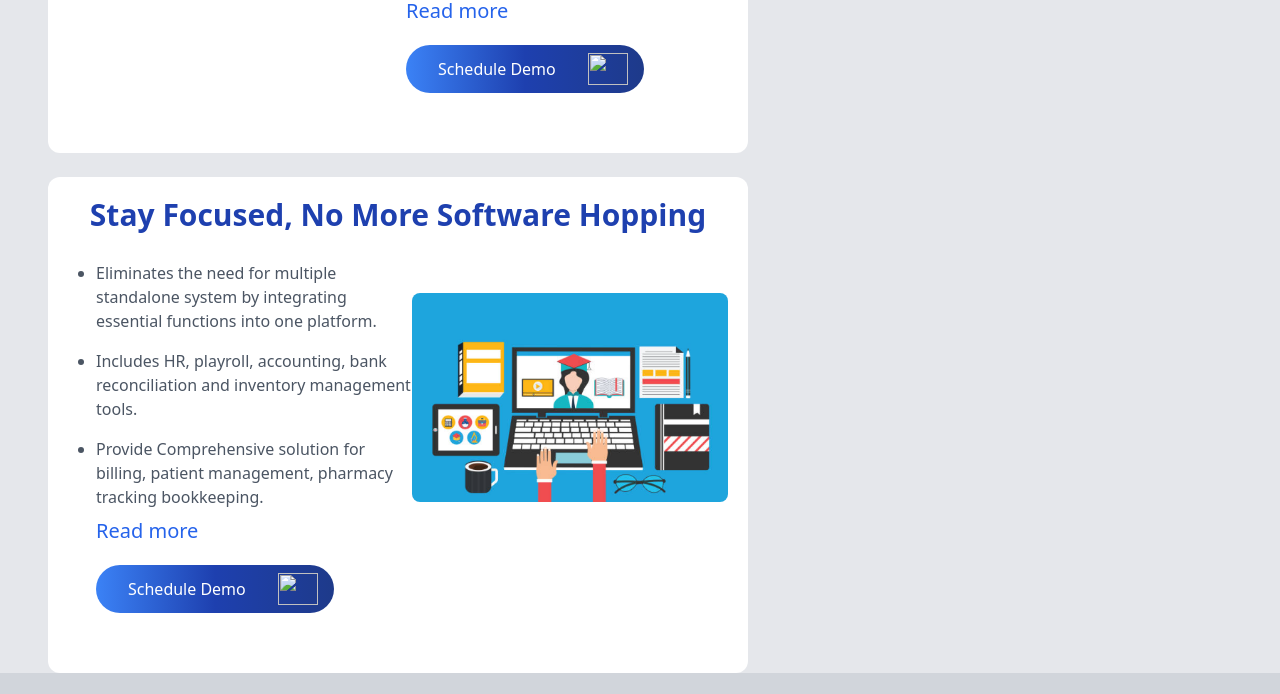
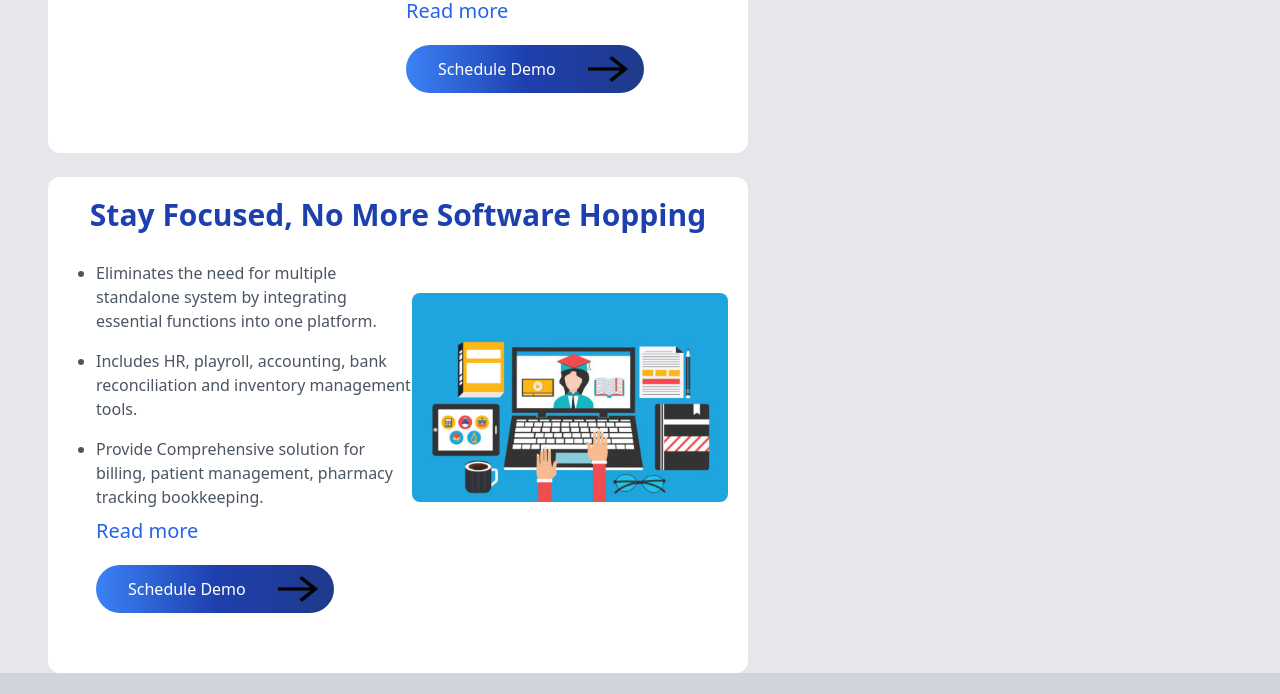
Before and after one commit to amanprajapati3/LifeLinkr, a plain HTML site: page index.html in a window 1280 px wide. Shown: the part 4094-4788 px from the top of the page. Drawn offline with nearby package versions, Linux system fonts and the light colour scheme; files that its build step writes are made by us from their sources.

Commit message:
Fixed image path

```diff
--- a/index.html
+++ b/index.html
@@ -318,7 +318,7 @@
     <div class="bg-gray-200 pt-12 md:px-12 px-3">
         <div class="bg-white md:w-[700px] rounded-2xl  px-5 py-5">
             <h1 class="text-2xl font-semibold text-blue-800 text-center">FAQs</h1>
-            <img class="w-[600px] h-44 rounded-xl my-5" src="/public/laptop2.png" alt="">
+            <img class="w-[600px] h-44 rounded-xl my-5" src="public/laptop2.png" alt="">
             <div class="my-6">
                 <details>
                     <summary>
@@ -480,7 +480,7 @@
                to-blue-900 hover:bg-gradient-to-r hover:from-blue-800 hover:via-blue-500
                hover:to-blue-500 rounded-3xl transition-all duration-500 active:scale-95 hover:rounded-lg w-fit pr-4 flex my-5 ">
                         <button class=" py-3 text-white px-8  font-medium">Schedule Demo</button>
-                        <img class="w-10 h-8 mt-2" src="/public//right-arrow.png" alt="">
+                        <img class="w-10 h-8 mt-2" src="public/right-arrow.png" alt="">
                     </div>
 
                 </div>
@@ -514,7 +514,7 @@
                to-blue-900 hover:bg-gradient-to-r hover:from-blue-800 hover:via-blue-500
                hover:to-blue-500 rounded-3xl transition-all duration-500 active:scale-95 hover:rounded-lg w-fit pr-4 flex my-5 ">
                         <button class=" py-3 text-white px-8  font-medium">Schedule Demo</button>
-                        <img class="w-10 h-8 mt-2" src="public//right-arrow.png" alt="">
+                        <img class="w-10 h-8 mt-2" src="public/right-arrow.png" alt="">
                     </div>
                 </div>
                 <div class="md:w-[50%]">
```
